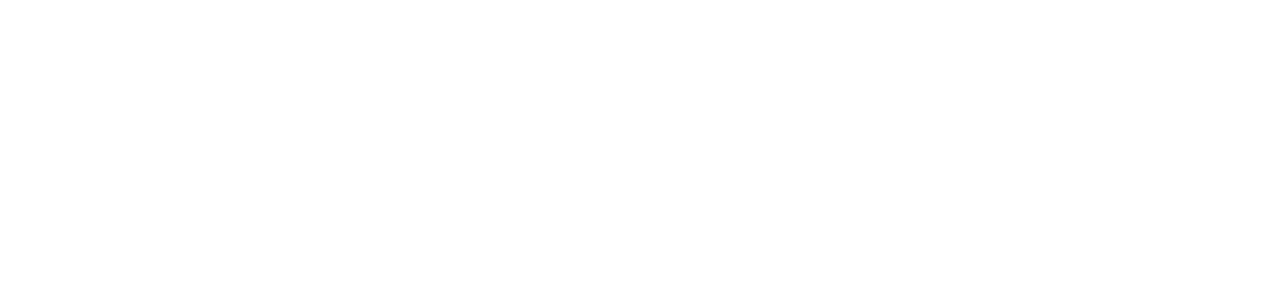
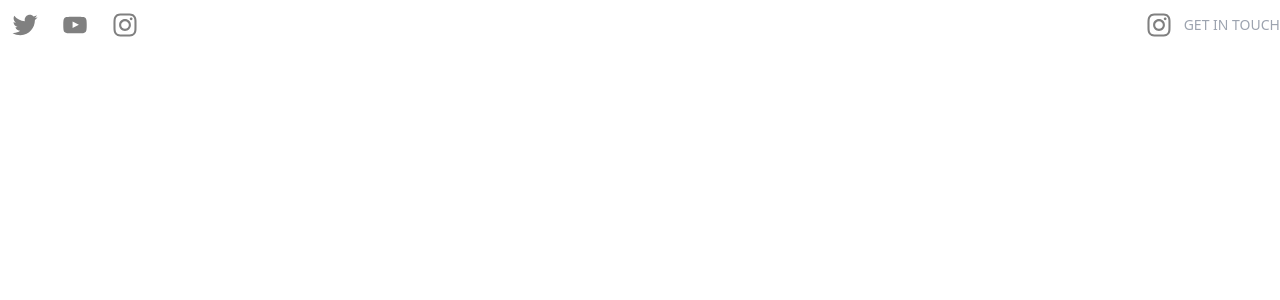
Before and after one commit to ys1113457623/youknowme-portfolio, a Next.js app: page / in a window 1280 px wide. Shown: the top 300 px of the page. Built offline with nearby package versions, Linux system fonts and the light colour scheme.

Commit message:
Header skeleton Done

```diff
--- a/components/Header.tsx
+++ b/components/Header.tsx
@@ -1,13 +1,37 @@
 import React from 'react'
+import { SocialIcon } from 'react-social-icons'
 
 type Props = {}
 
 export default function Header({}: Props) {
   return (
-    <header>
-        <div>
-            {/* Logo */}
-        </div>
+    <header className='sticky top-0 flex items-start justify-between max-w-7xl mx-auto'>
+      <div className='flex flex-row items-center'>
+        {/* Logo */}
+        <SocialIcon
+          url="https://www.twitter.com/jaketrent"
+          fgColor="gray"
+          bgColor="transparent"
+        />
+        <SocialIcon
+          url="https://www.youtube.com/jaketrent"
+          fgColor="gray"
+          bgColor="transparent"
+        />
+        <SocialIcon
+          url="https://www.instagram.com/jaketrent"
+          fgColor="gray"
+          bgColor="transparent"
+        />
+      </div>
+      <div className='flex flex-row items-center text-gray-300 cursor-pointer'>
+      <SocialIcon
+          url="https://www.instagram.com/jaketrent"
+          fgColor="gray"
+          bgColor="transparent"
+        />
+        <p className='uppercase hidden md:inline-flex text-sm text-gray-400'>Get In Touch</p>
+      </div>
     </header>
-  )
+  );
 }
```
